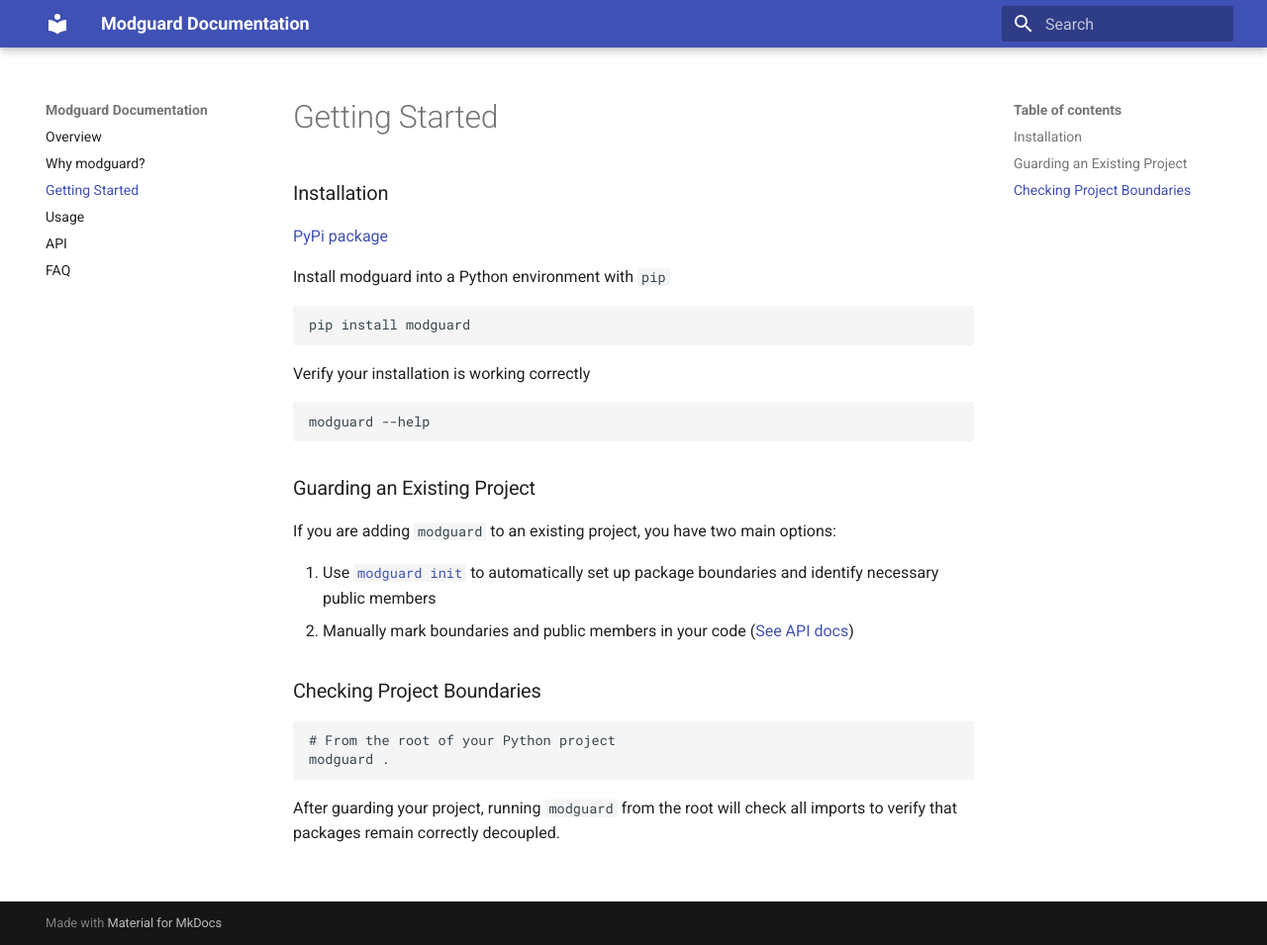
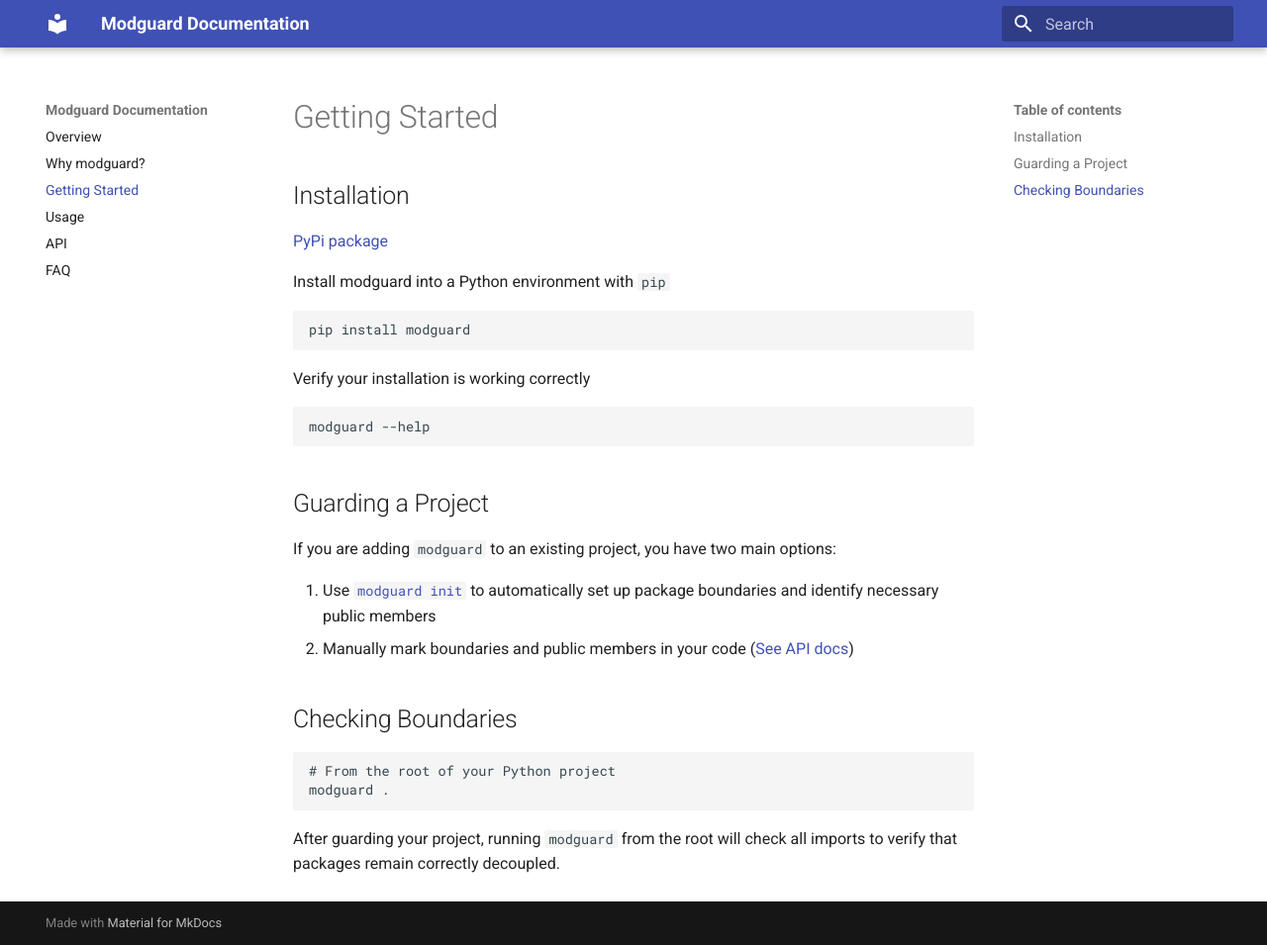
Before and after one commit to gauge-sh/tach, an MkDocs documentation site: the page built from docs/getting-started.md, in a window 1280 px wide and 955 px high. Shown: the whole window at 99% size. Built offline with MkDocs 1.6.1 and Material for MkDocs 9.7.7, drawn with Linux system fonts in a browser that asks for light colours.

````diff
--- a/docs/getting-started.md
+++ b/docs/getting-started.md
@@ -1,6 +1,6 @@
 # Getting Started
 
-### Installation
+## Installation
 
 [PyPi package](https://pypi.org/project/modguard/)
 
@@ -16,14 +16,14 @@ Verify your installation is working correctly
 modguard --help
 ```
 
-### Guarding an Existing Project
+## Guarding a Project
 
 If you are adding `modguard` to an existing project, you have two main options:
 
-1. Use [`modguard init`](usage.md#init) to automatically set up package boundaries and identify necessary public members
+1. Use [`modguard init`](usage.md#modguard-init) to automatically set up package boundaries and identify necessary public members
 2. Manually mark boundaries and public members in your code ([See API docs](api.md))
 
-### Checking Project Boundaries
+## Checking Boundaries
 
 ```bash
 # From the root of your Python project
````
Also changed, not shown: docs/usage.md (+39 -0 lines), docs/installation.md (deleted).
